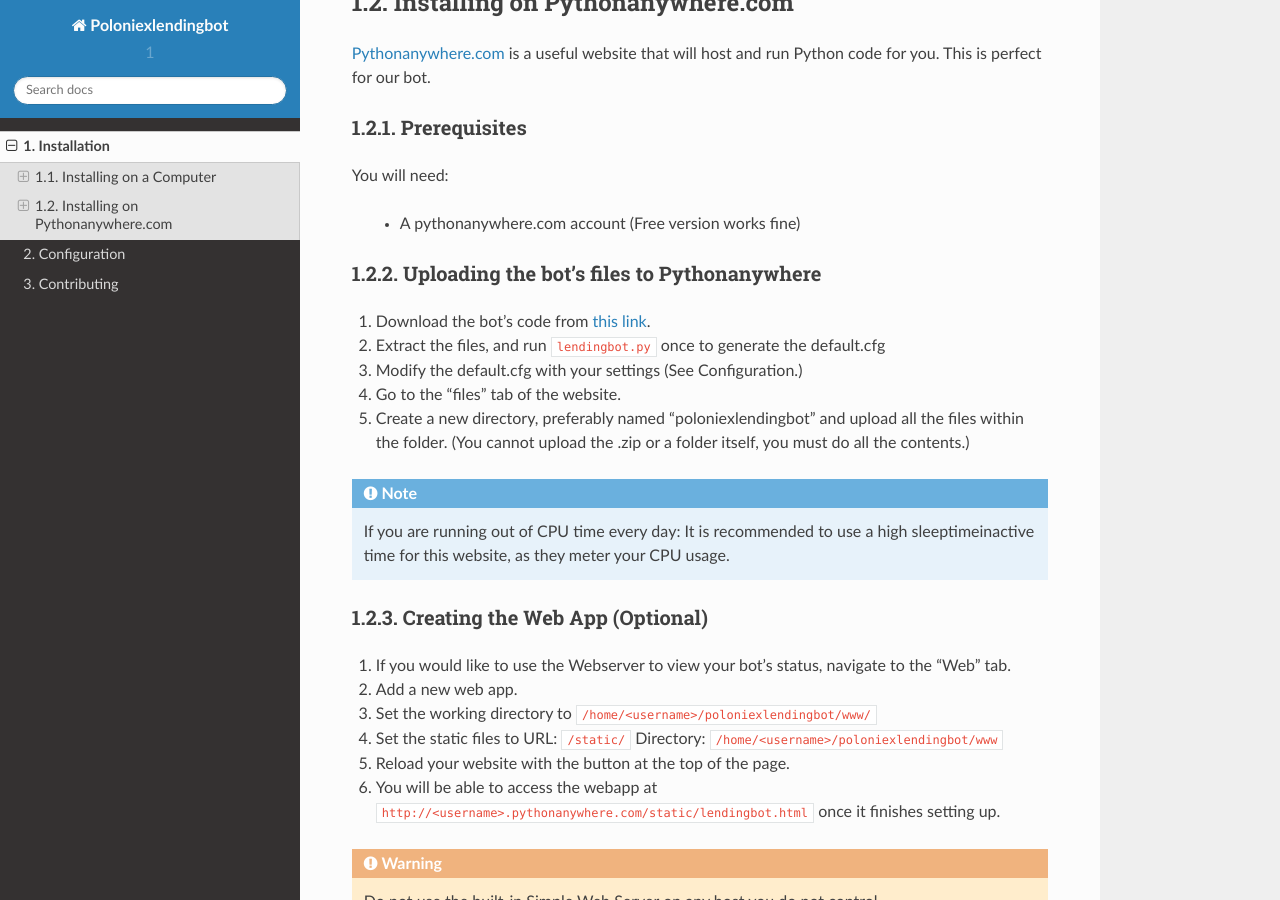
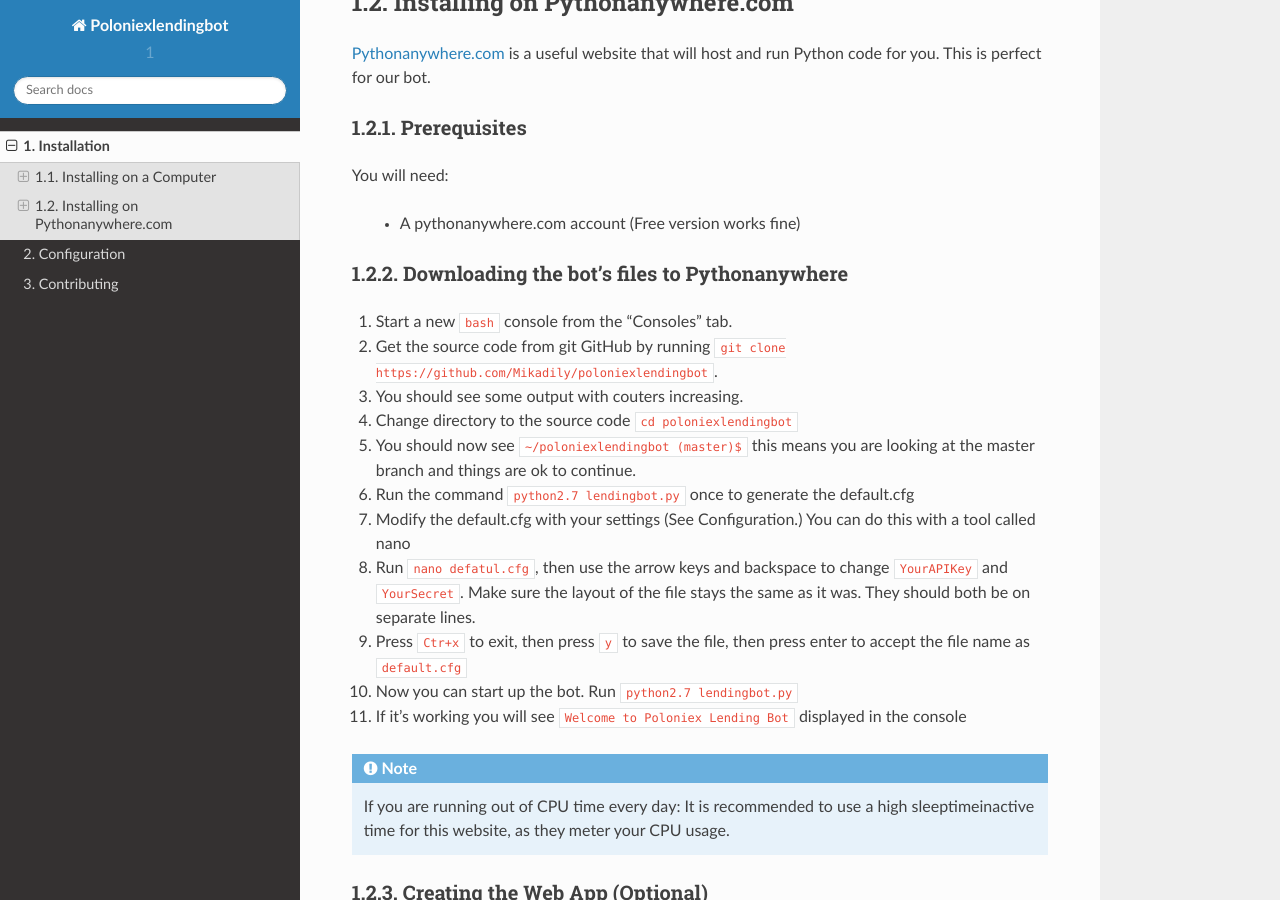
Before and after one commit to BitBotFactory/MikaLendingBot, a Sphinx documentation site: the page built from docs/installation.rst, in a window 1280 px wide and 900 px high, scrolled down 2122 px. Built offline with Sphinx 7.4.7 and the Read the Docs theme 2.0.0, drawn with Linux system fonts in a browser that asks for light colours.

Commit message:
Change pythonanywhere instructions to use git instead of uploading from local

```diff
--- a/docs/installation.rst
+++ b/docs/installation.rst
@@ -97,14 +97,20 @@
 
     - A pythonanywhere.com account (Free version works fine)
 
-Uploading the bot's files to Pythonanywhere
--------------------------------------------
+Downloading the bot's files to Pythonanywhere
+---------------------------------------------
 
-#. Download the bot's code from `this link <https://github.com/Mikadily/poloniexlendingbot/archive/master.zip>`_.
-#. Extract the files, and run ``lendingbot.py`` once to generate the default.cfg
-#. Modify the default.cfg with your settings (See Configuration.)
-#. Go to the "files" tab of the website.
-#. Create a new directory, preferably named "poloniexlendingbot" and upload all the files within the folder. (You cannot upload the .zip or a folder itself, you must do all the contents.)
+#. Start a new ``bash`` console from the "Consoles" tab.
+#. Get the source code from git GitHub by running ``git clone https://github.com/Mikadily/poloniexlendingbot``.
+#. You should see some output with couters increasing.
+#. Change directory to the source code ``cd poloniexlendingbot``
+#. You should now see ``~/poloniexlendingbot (master)$`` this means you are looking at the master branch and things are ok to continue.
+#. Run the command ``python2.7 lendingbot.py`` once to generate the default.cfg
+#. Modify the default.cfg with your settings (See Configuration.) You can do this with a tool called nano
+#. Run ``nano defatul.cfg``, then use the arrow keys and backspace to change ``YourAPIKey`` and ``YourSecret``. Make sure the layout of the file stays the same as it was. They should both be on separate lines.
+#. Press ``Ctr+x`` to exit, then press ``y`` to save the file, then press enter to accept the file name as ``default.cfg``
+#. Now you can start up the bot. Run ``python2.7 lendingbot.py``
+#. If it's working you will see ``Welcome to Poloniex Lending Bot`` displayed in the console
 
 .. note:: If you are running out of CPU time every day: It is recommended to use a high sleeptimeinactive time for this website, as they meter your CPU usage.
 
```
